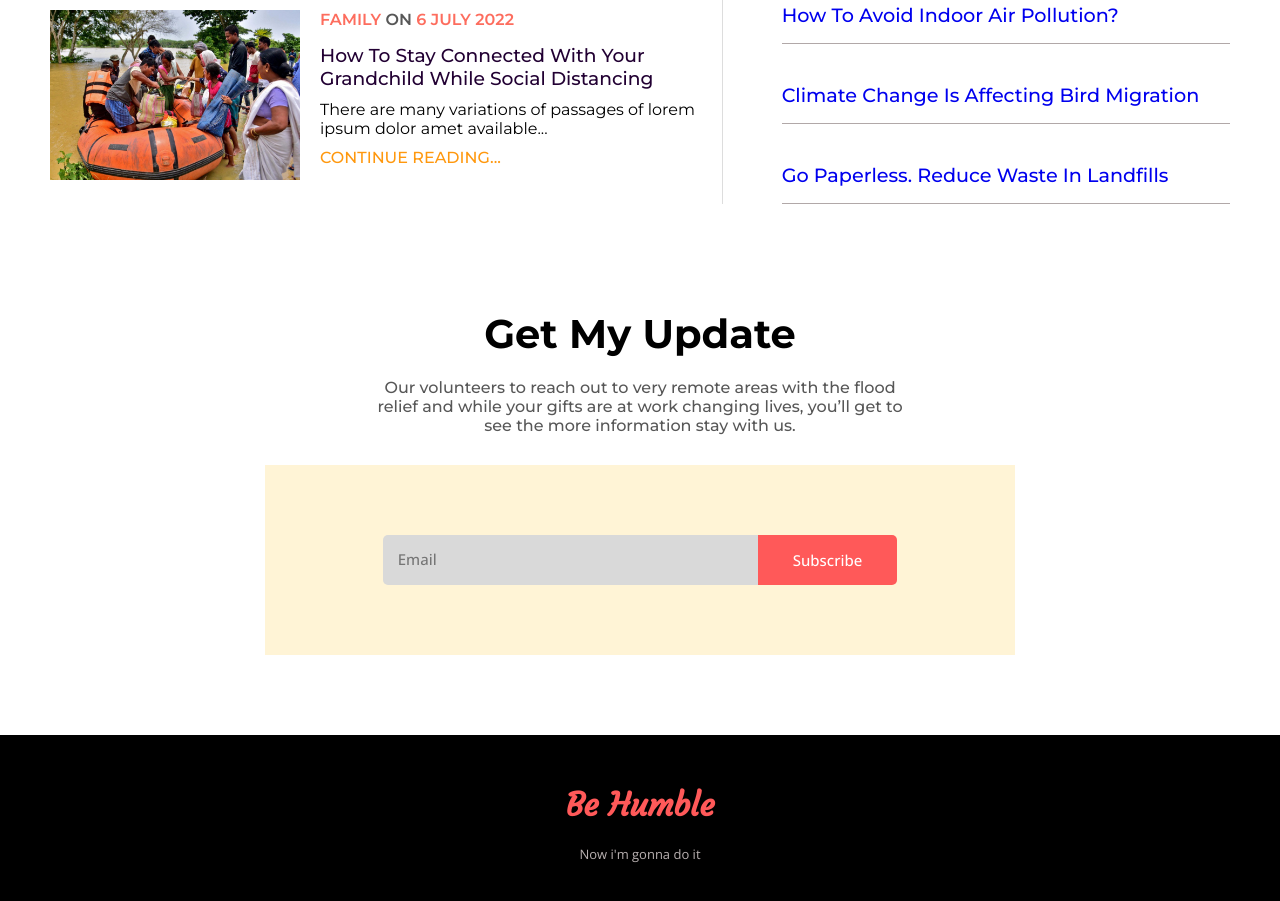
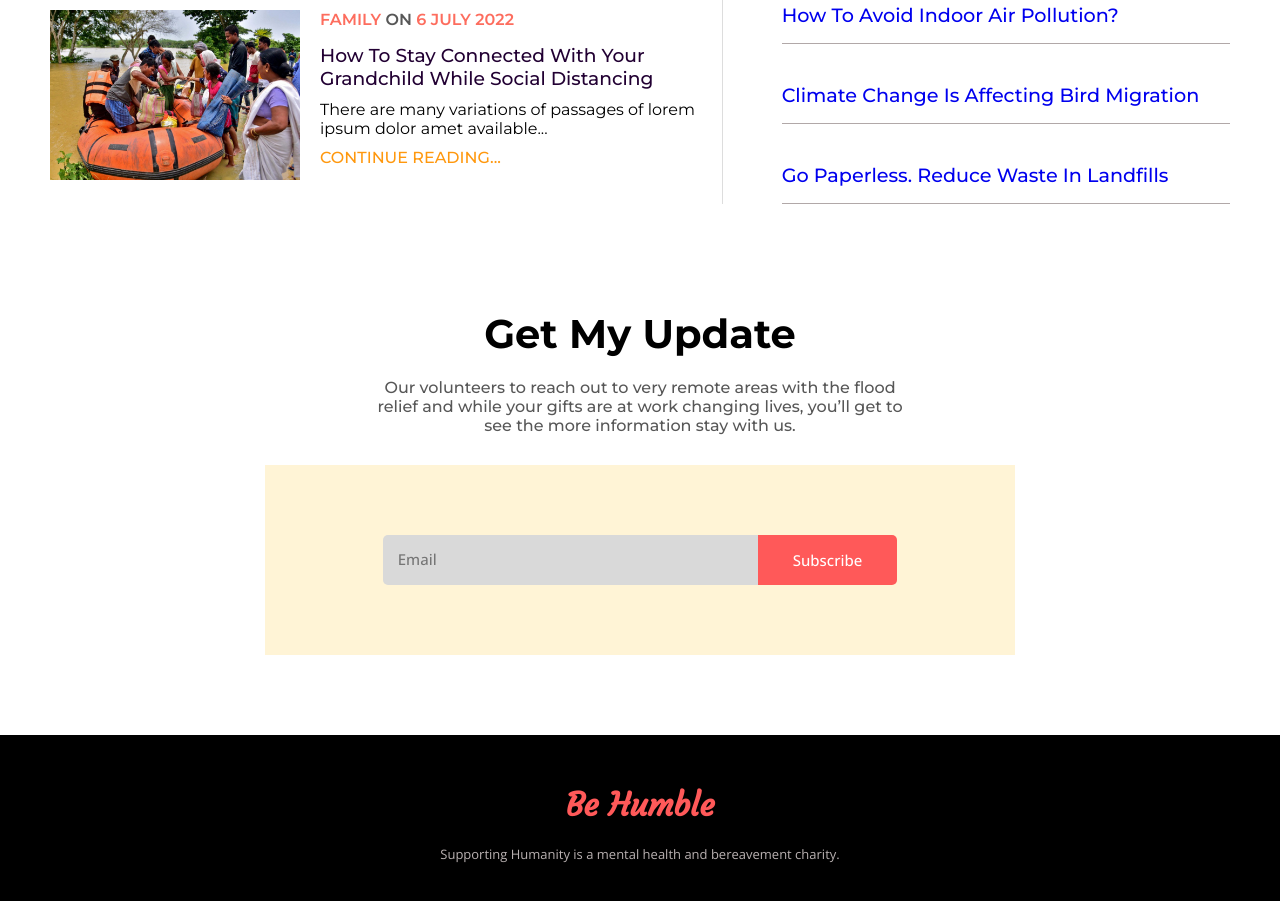
Before and after one commit to rakib53/donate-food, a plain HTML site: page index.html in a window 1280 px wide. Shown: the part 2409-3310 px from the top of the page. Drawn offline with nearby package versions, Linux system fonts and the light colour scheme.

Commit message:
footer text changes

```diff
--- a/index.html
+++ b/index.html
@@ -262,7 +262,10 @@
 
           <footer>
                <h2>Be Humble</h2>
-               <p>Now i'm gonna do it</p>
+               <p>
+                    Supporting Humanity is a mental health and bereavement
+                    charity.
+               </p>
           </footer>
      </body>
 </html>
```
